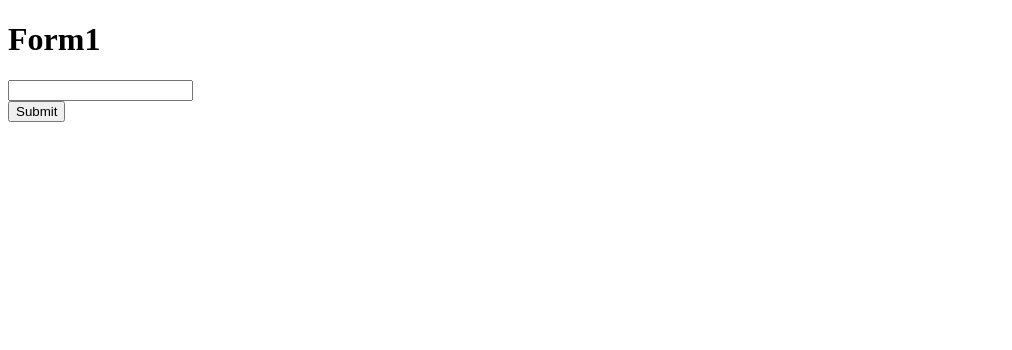
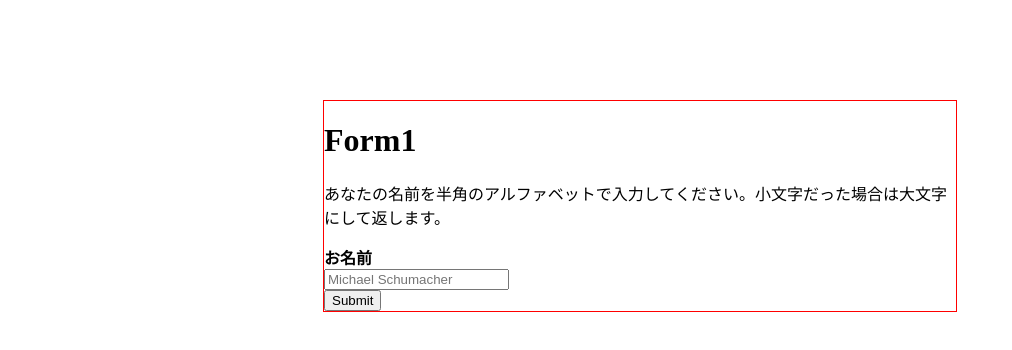
Before and after one commit to kento-yoshidu/myforms_frontend, a Next.js app: page /form1 in a window 1280 px wide. Shown: the top 350 px of the page, without its empty margins (0-1012 px from the left). Built offline with nearby package versions, Linux system fonts and the light colour scheme.

Commit message:
✨ Create Layout Component

```diff
--- a/pages/_app.tsx
+++ b/pages/_app.tsx
@@ -1,6 +1,8 @@
 import type { AppProps } from 'next/app'
 
 function MyApp({ Component, pageProps }: AppProps) {
-  return <Component {...pageProps} />
+  return (
+    <Component {...pageProps} />
+  )
 }
 export default MyApp
--- a/pages/api/form1.ts
+++ b/pages/api/form1.ts
@@ -1,4 +1,3 @@
-// Next.js API route support: https://nextjs.org/docs/api-routes/introduction
 import type { NextApiRequest, NextApiResponse } from 'next'
 
 type Data = {
--- /dev/null
+++ b/pages/components/Layout.tsx
@@ -0,0 +1,9 @@
+const Layout = ({ children }) => {
+  return (
+    <div style={{ "border": "1px solid red ", "width": "50%", "margin": "100px auto" }}>
+      {children}
+    </div>
+  )
+}
+
+export default Layout
--- a/pages/form1/index.tsx
+++ b/pages/form1/index.tsx
@@ -1,4 +1,7 @@
 import React, { useState } from "react"
+import Layout from '../components/Layout'
+
+import Styles from "./style.module.css"
 
 const Forms1 = () => {
   const [name, setName] = useState("")
@@ -7,7 +10,7 @@ const Forms1 = () => {
   const submit = async (e: React.FormEvent) => {
     e.preventDefault()
 
-    const data = await fetch("/api/form", {
+    const data = await fetch("/api/form1", {
       method: "POST",
       body: JSON.stringify(name),
       headers: { 'Content-Type': 'application/json' }
@@ -23,22 +26,28 @@ const Forms1 = () => {
     if (data.status !== 200) {
       window.alert("error!")
     }
-
-      /*
-      .then((res) => res.json())
-      .then((data) => setData(data.name))
-      */
   }
 
   return (
-    <>
+    <Layout>
       <h1>Form1</h1>
 
+      <p>あなたの名前を半角のアルファベットで入力してください。小文字だった場合は大文字にして返します。</p>
+
       <form onSubmit={submit}>
+        <label
+          htmlFor="name"
+          className={Styles.label}
+        >
+          お名前
+        </label>
+
         <input
+          id="name"
           type="text"
-          pattern="[a-z]*"
+          pattern="[A-Za-z]*"
           onChange={(e) => setName(e.target.value)}
+          placeholder="Michael Schumacher"
         />
 
         <br />
@@ -49,7 +58,7 @@ const Forms1 = () => {
       {data && (
         <p>あなたの名前を大文字に変換しました！ {data}</p>
       )}
-    </>
+    </Layout>
   )
 }
 
--- /dev/null
+++ b/pages/form1/style.module.css
@@ -0,0 +1,4 @@
+.label {
+  display: block;
+  font-weight: 900;
+}
```
